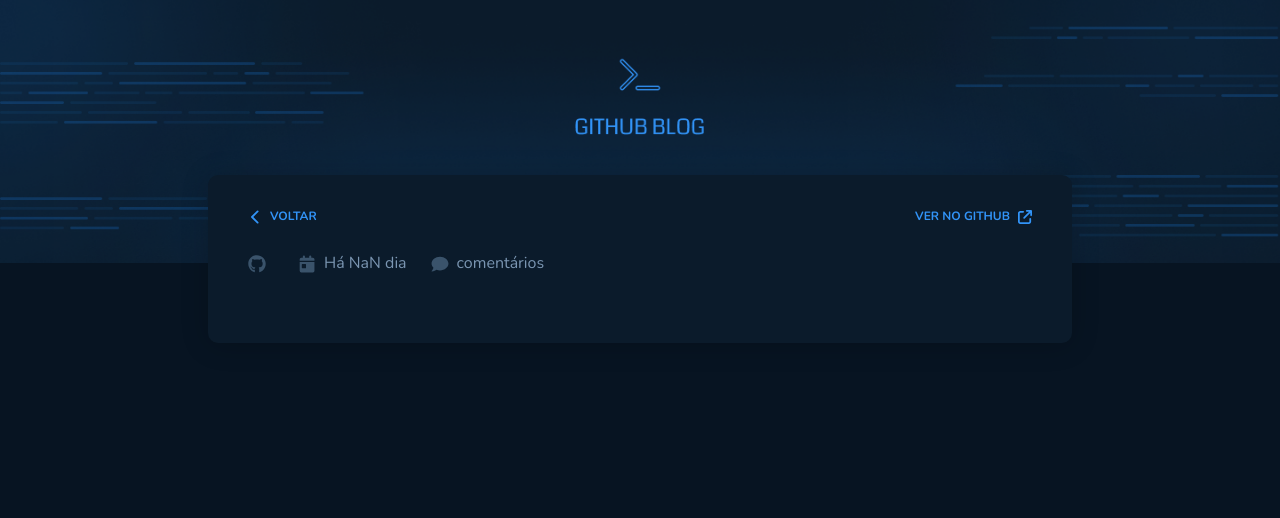
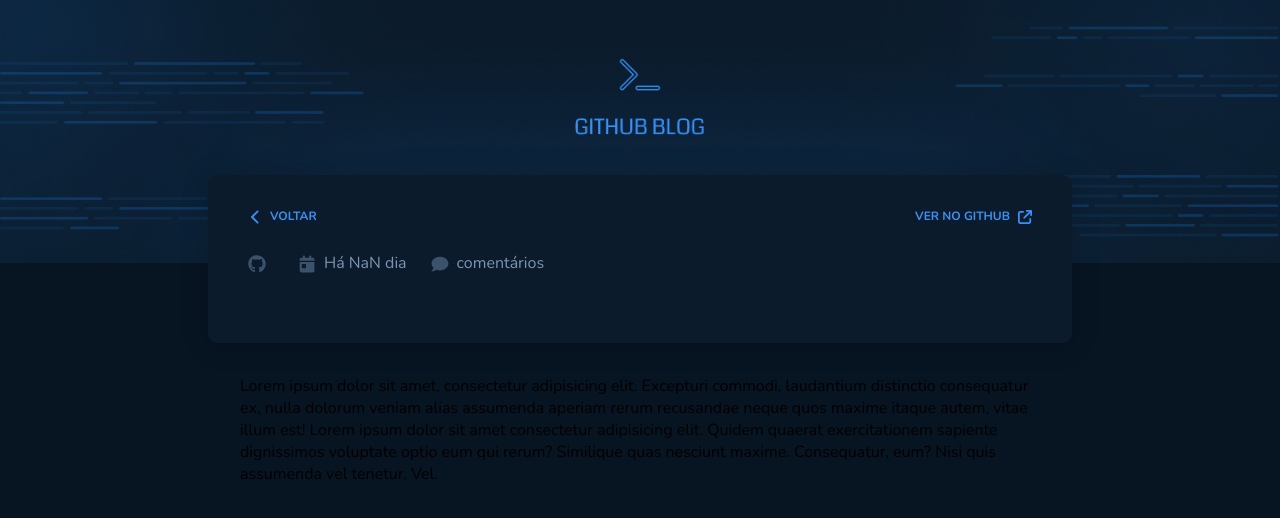
Before and after one commit to gabrielviol/github-blog, a React (Vite) app: page /post/1 in a window 1280 px wide. Shown: the top 518 px of the page. Built offline with nearby package versions, Linux system fonts and the light colour scheme; no server answers.

Commit message:
create component Content the Post

```diff
--- /dev/null
+++ b/src/pages/Post/Content/index.tsx
@@ -0,0 +1,22 @@
+import { Container } from "./styles";
+
+interface ContentProps {
+    body: string;
+  }
+
+export function Content({ body }: ContentProps){
+    return(
+        <Container>
+            Lorem ipsum dolor sit amet,
+            consectetur adipisicing elit.
+            Excepturi commodi, laudantium
+            distinctio consequatur ex, nulla
+            dolorum veniam alias assumenda aperiam
+            rerum recusandae neque quos maxime itaque autem, vitae illum est!
+            Lorem ipsum dolor sit amet consectetur adipisicing elit. Quidem quaerat
+            exercitationem sapiente dignissimos voluptate optio eum qui rerum?
+            Similique quas nesciunt maxime. Consequatur, eum? Nisi quis assumenda
+            vel tenetur. Vel.
+        </Container>
+    )
+}
--- /dev/null
+++ b/src/pages/Post/Content/styles.ts
@@ -0,0 +1,9 @@
+import styled from "styled-components";
+
+export const Container = styled.div`
+    width: 864px;
+    height: 168px;
+    margin: 0 auto;
+    position: relative;
+    padding: 2rem 2rem;
+`
--- a/src/pages/Post/index.tsx
+++ b/src/pages/Post/index.tsx
@@ -1,6 +1,7 @@
 import { useMemo } from "react";
 import { useParams } from "react-router-dom";
 import { useFetch } from "../../hooks/useFetch";
+import { Content } from "./Content";
 import { Info } from "./Info";
 import { Container } from "./styles";
 
@@ -63,7 +64,7 @@
         <div>
         <Container>
             <Info info={post}/>
-            {/* <SectionContent body={post.body} /> */}
+            <Content body={post.body} />
         </Container>
         </div>
     )
```
